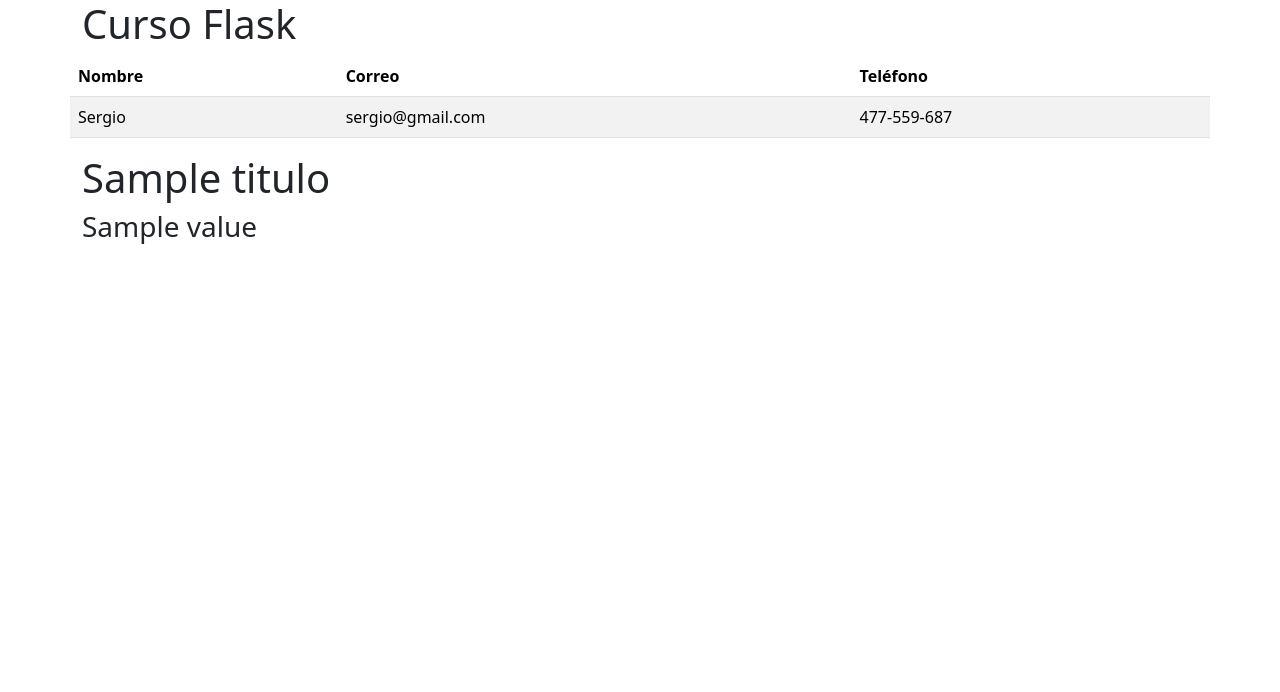
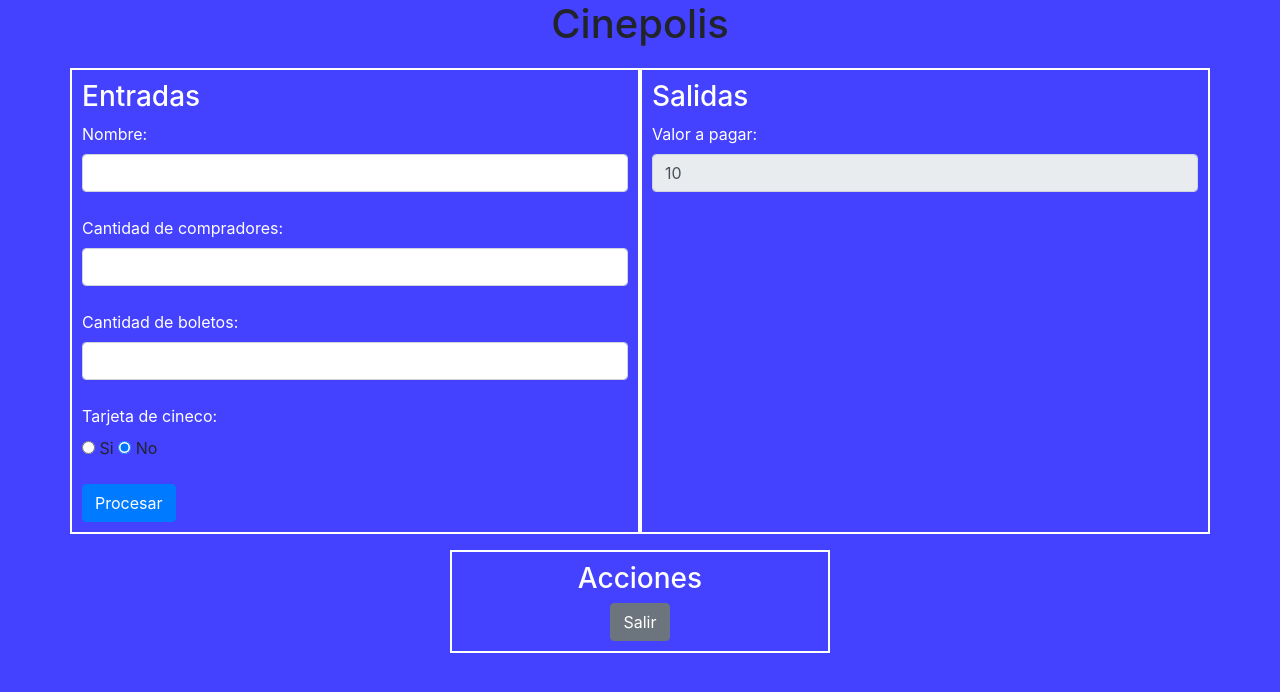
Before and after one commit to IDGS-805-21000412/introFlask, a Flask app: template templates/index.html in a window 1280 px wide. Shown: the top 692 px of the page. Run offline with Flask 3, Linux system fonts and the light colour scheme; the template is opened without the code that fills it: most values are stand-ins (such as "Sample title", 1, 10 or a date in 2020); some libraries are stand-ins or nearby versions.

Commit message:
Cinepolis Flask

```diff
--- /dev/null
+++ b/css/estilos.css
@@ -0,0 +1,8 @@
+body {
+    background-color: blue;
+    font-family: 'Gill Sans', 'Gill Sans MT', Calibri, 'Trebuchet MS', sans-serif;
+}
+
+h2 {
+    background-color: aqua;
+}
--- a/main.py
+++ b/main.py
@@ -1,13 +1,14 @@
-from flask import Flask, render_template
+from flask import Flask, render_template, request
 
 app = Flask(__name__)
 
+"""
 @app.route("/")
 def index():
     titulo="IDGS805"
     lista = ["Pedro", "Juan", "Sergio"]
     return render_template("index.html", titulo=titulo, lista=lista)
-
+"""
 @app.route("/ejemplo1")
 def ejemplo1():
     return render_template("ejemplo1.html")
@@ -49,5 +50,85 @@ def form1():
         <input type="text" id="nombre" name="Nombre">
 '''
 
+@app.route("/OperasBas", methods=["GET", "POST"])
+def operas():
+    resultado = None
+
+    if request.method == "POST":
+        try:
+            num1 = int(request.form.get("n1"))
+            num2 = int(request.form.get("n2"))
+            operacion = request.form.get("operacion")
+
+            if operacion == "suma":
+                resultado = num1 + num2
+            elif operacion == "resta":
+                resultado = num1 - num2
+            elif operacion == "multiplicar":
+                resultado = num1 * num2
+            elif operacion == "dividir":
+                resultado = num1 / num2 if num2 != 0 else "Error: División entre 0"
+
+        except ValueError:
+            resultado = "Error: Ingrese valores numéricos válidos"
+
+    return render_template("OperasBas.html", resultado=resultado)
+
+
+from flask import Flask, render_template, request
+
+app = Flask(__name__)
+
+class Cine:
+    maximo_boletos = 7
+    precio_boletos = 12
+
+    def __init__(self):
+        self.compradores = []
+
+    def boletos_compradores(self, nombre, cantidad_boletos):
+        if cantidad_boletos > Cine.maximo_boletos:
+            return False, "No puedes comprar más de 7 boletos por persona."
+
+        self.compradores.append((nombre, cantidad_boletos))
+        return True, "Compra registrada."
+
+    def total(self, cineco):
+        total_precio = 0
+
+        for _, cantidad_boletos in self.compradores:
+            if cantidad_boletos > 5:
+                total = (cantidad_boletos * Cine.precio_boletos) * 0.85
+            elif cantidad_boletos >= 3:
+                total = (cantidad_boletos * Cine.precio_boletos) * 0.90
+            else:
+                total = (cantidad_boletos * Cine.precio_boletos)
+
+            total_precio += total
+
+        if cineco == "si":
+            total_precio *= 0.90
+
+        return round(total_precio, 2)
+
+cine = Cine()
+
+@app.route('/')
+def index():
+    return render_template('index.html', total='')
+
+@app.route('/cineEntradas', methods=['POST'])
+def procesar_entrada():
+    nombre = request.form['nombre']
+    cantidad_boletos = int(request.form['cantidad_boletos'])
+    cineco = request.form['cineco']
+
+    exito, mensaje = cine.boletos_compradores(nombre, cantidad_boletos)
+    if not exito:
+        return render_template('index.html', total=mensaje)
+
+    total_a_pagar = cine.total(cineco)
+    return render_template('index.html', total=total_a_pagar)
+
 if __name__ == "__main__":
     app.run(debug=True, port=3000)
--- a/templates/index.html
+++ b/templates/index.html
@@ -1,12 +1,67 @@
-{%extends "layout.html"%}
+<!DOCTYPE html>
+<html lang="es">
+<head>
+    <meta charset="UTF-8">
+    <meta name="viewport" content="width=device-width, initial-scale=1.0">
+    <link rel="stylesheet" href="../css/estilos.css">
+    <link rel="stylesheet" href="https://stackpath.bootstrapcdn.com/bootstrap/4.3.1/css/bootstrap.min.css">
+    <title>Cinepolis</title>
+    <style>
+        body { background-color: rgb(68, 65, 255); }
+        h1 { text-align: center; }
+        h3 { color: white; }
+        input { border-color: black; }
+        label { color: white; }
+        .container-custom { margin-top: 20px; }
+        .div-border { border: 2px solid white; padding: 10px; }
+    </style>
+</head>
+<body>
+    <h1>Cinepolis</h1>
 
-{%block container%}
+    <div class="container container-custom">
+        <div class="row">
+            <div class="col-md-6 div-border">
+                <h3>Entradas</h3>
+                <form action="/cineEntradas" method="post">
+                    <label>Nombre: </label>
+                    <input type="text" name="nombre" class="form-control" required><br>
 
-        <h1>{{titulo}}</h1>
+                    <label>Cantidad de compradores: </label>
+                    <input type="text" name="cantidad_compradores" class="form-control" required><br>
 
-        {%for value in lista %}
-            <h3>{{value}}</h3>
+                    <label>Cantidad de boletos: </label>
+                    <input type="text" name="cantidad_boletos" class="form-control" required><br>
 
-        {%endfor%}
+                    <label>Tarjeta de cineco:</label><br>
+                    <input type="radio" name="cineco" value="si"> Si
+                    <input type="radio" name="cineco" value="no" checked> No <br><br>
 
-{%endblock%}
+                    <button type="submit" class="btn btn-primary">Procesar</button>
+                </form>
+            </div>
+
+            <div class="col-md-6 div-border">
+                <h3>Salidas</h3>
+                <form action="#">
+                    <label>Valor a pagar: </label>
+                    <input type="text" class="form-control" value="{{ total }}" readonly><br>
+                </form>
+            </div>
+        </div>
+
+        <div class="row justify-content-center mt-3">
+            <div class="col-md-4 text-center div-border">
+                <h3>Acciones</h3>
+                <form action="/">
+                    <button class="btn btn-secondary">Salir</button>
+                </form>
+            </div>
+        </div>
+    </div>
+
+    <script src="https://code.jquery.com/jquery-3.3.1.slim.min.js"></script>
+    <script src="https://cdnjs.cloudflare.com/ajax/libs/popper.js/1.14.7/umd/popper.min.js"></script>
+    <script src="https://stackpath.bootstrapcdn.com/bootstrap/4.3.1/js/bootstrap.min.js"></script>
+</body>
+</html>
```
Also changed, not shown: templates/OperasBas.html (added, +23 -0 lines), templates/indexx.html (added, +12 -0 lines), img/logo.png (added).
